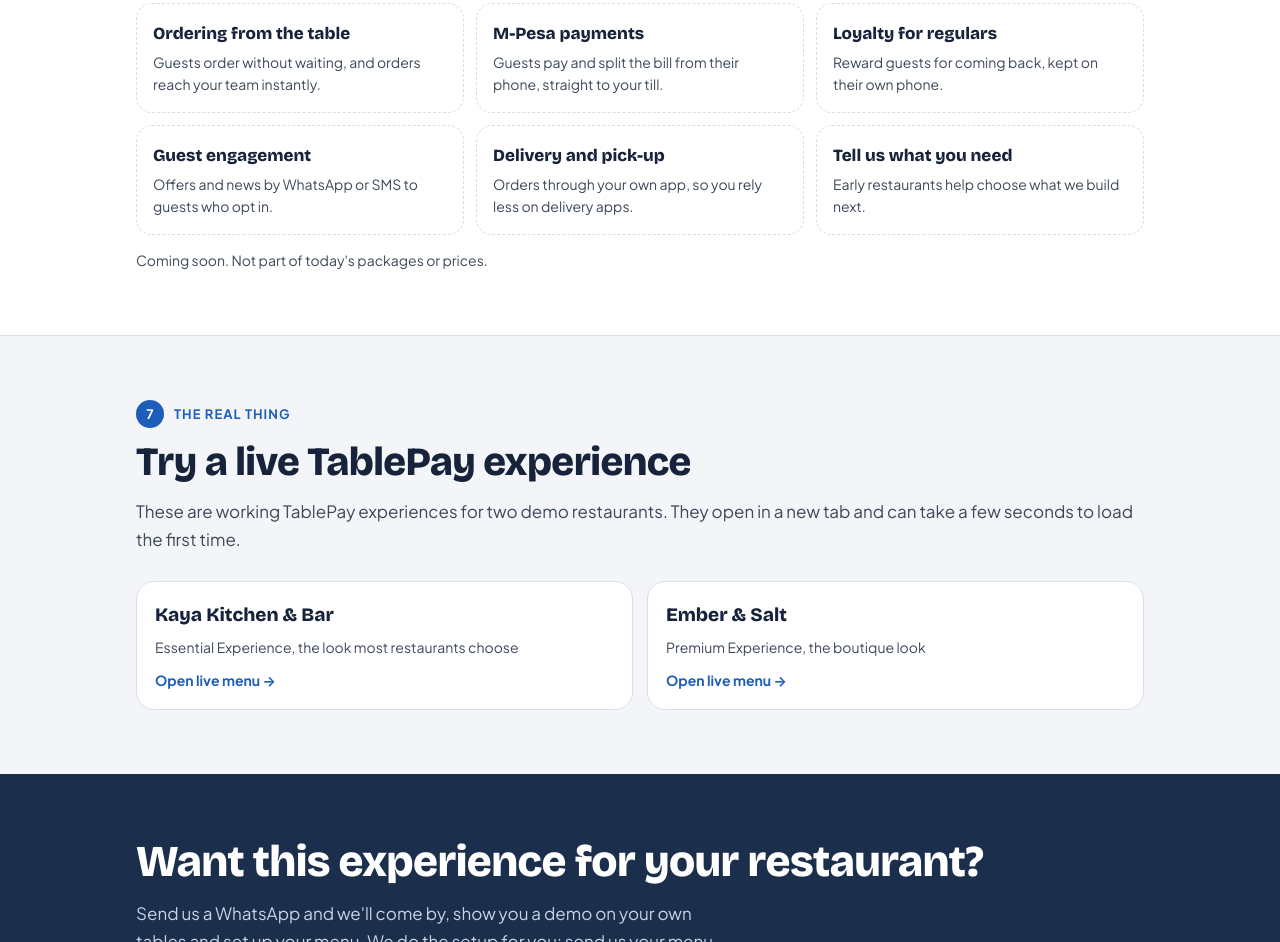
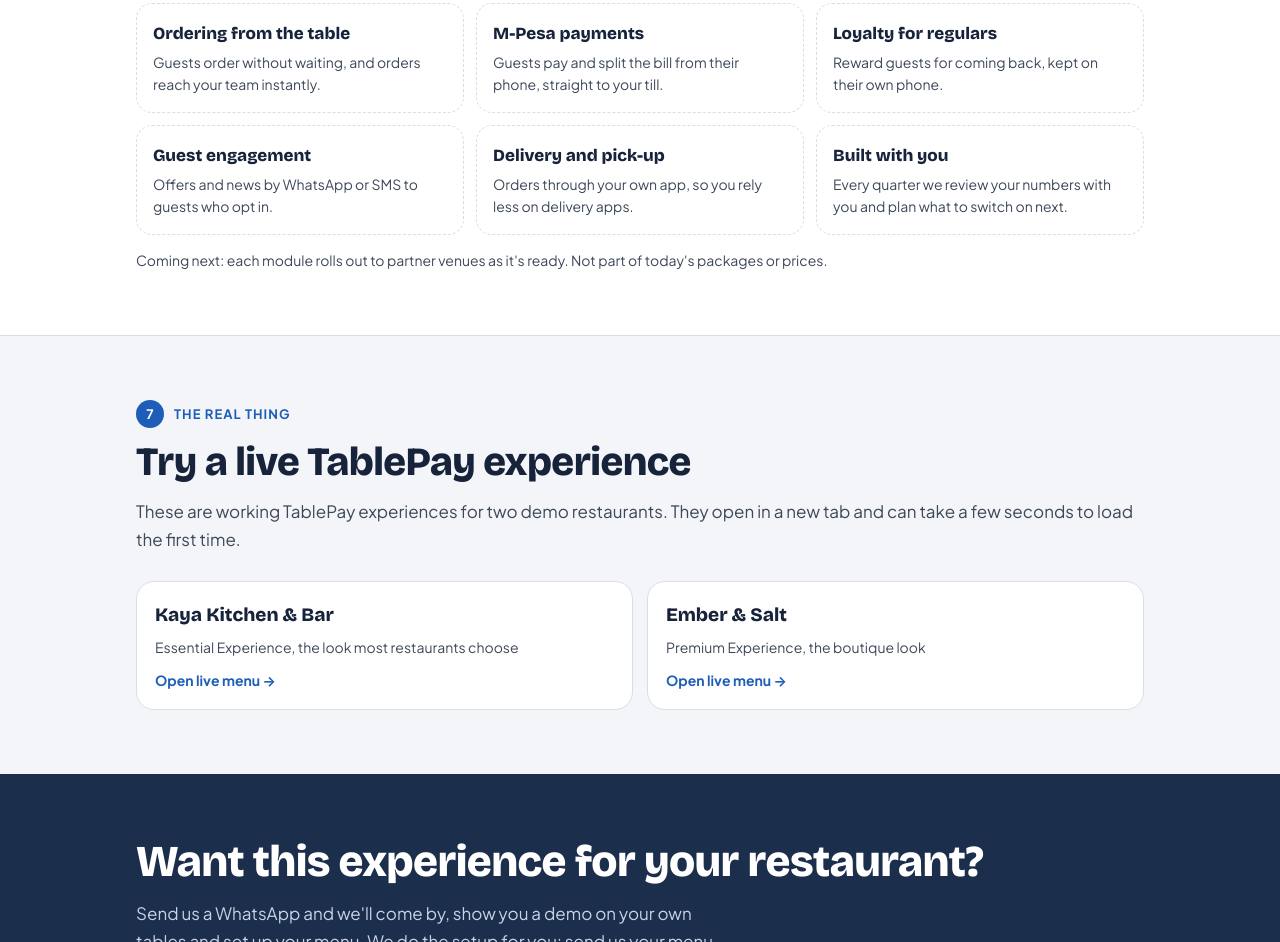
Before and after one commit to samasuma/tablepay, a plain HTML site: page demo/index.html in a window 1280 px wide. Shown: the part 4320-5262 px from the top of the page. Drawn offline with nearby package versions, Linux system fonts and the light colour scheme.

Commit message:
Demo: partner language for what's next

```diff
--- a/demo/index.html
+++ b/demo/index.html
@@ -368,9 +368,9 @@ p { margin: 0; text-wrap: pretty; }
         <div><b>Loyalty for regulars</b><span>Reward guests for coming back, kept on their own phone.</span></div>
         <div><b>Guest engagement</b><span>Offers and news by WhatsApp or SMS to guests who opt in.</span></div>
         <div><b>Delivery and pick-up</b><span>Orders through your own app, so you rely less on delivery apps.</span></div>
-        <div><b>Tell us what you need</b><span>Early restaurants help choose what we build next.</span></div>
+        <div><b>Built with you</b><span>Every quarter we review your numbers with you and plan what to switch on next.</span></div>
       </div>
-      <p class="say" style="font-size: 14px;">Coming soon. Not part of today's packages or prices.</p>
+      <p class="say" style="font-size: 14px;">Coming next: each module rolls out to partner venues as it's ready. Not part of today's packages or prices.</p>
     </div>
   </section>
 
```
